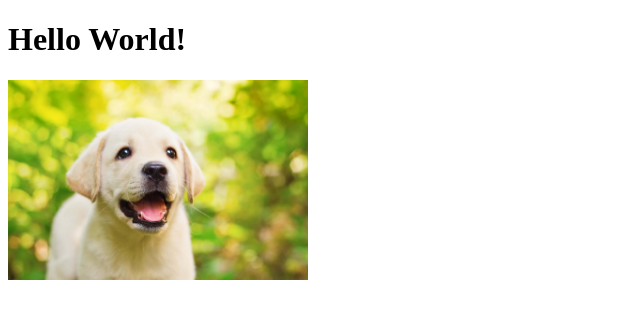
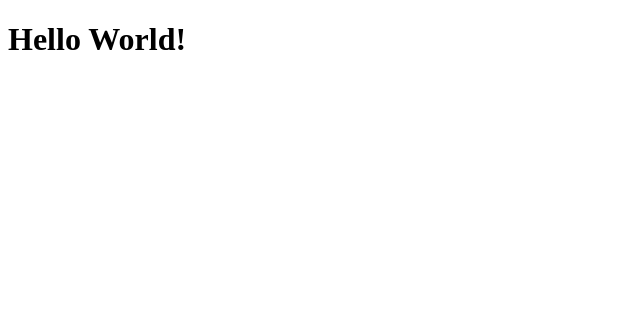
Before and after one commit to kyndlm/WebT-podcatcher, a plain HTML site: page Index.html in a window 1280 px wide. Shown: the whole page, without its empty margins (0-640 px from the left). Drawn offline with Linux system fonts and the light colour scheme.

Commit message:
Update Index.html

```diff
--- a/Index.html
+++ b/Index.html
@@ -5,6 +5,5 @@
 </head>
 <body>
     <h1>Hello World!</h1>
-    <img src="https://github.com/kyndlm/WebT-podcatcher/blob/main/IMG_0001.jpeg" alt="Bild von einem Welpen" width="300">
 </body>
 </html>
```
